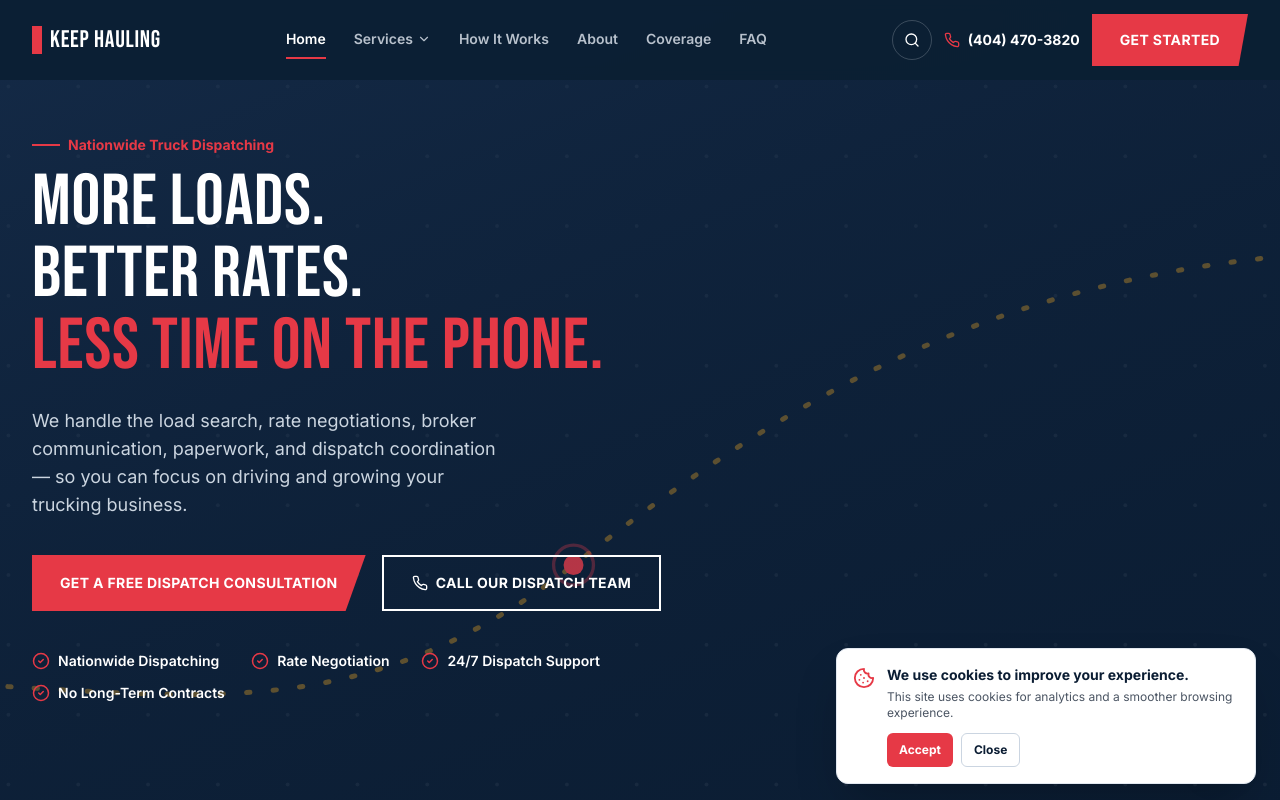
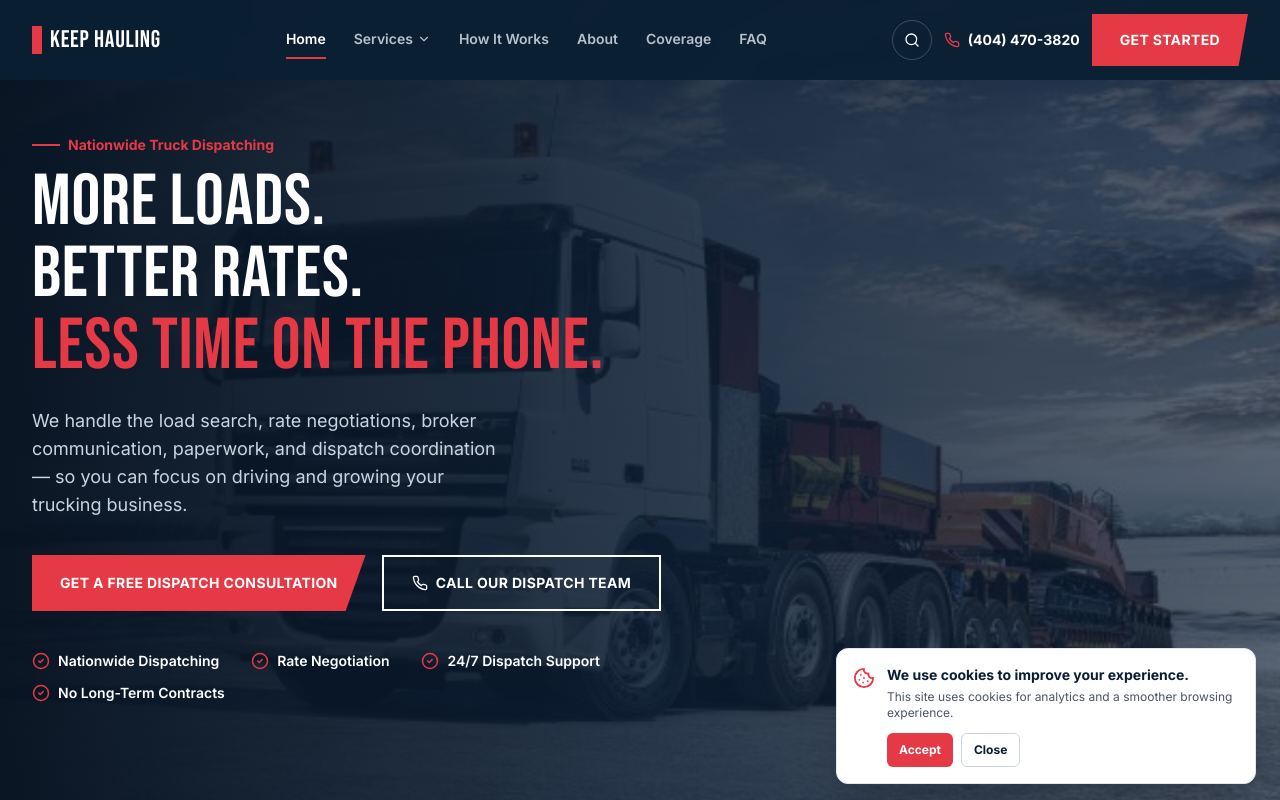
Before and after one commit to abdulbasit-25/BILAL-WEBSITE, a React (Vite) app: page / in a window 1280 px wide. Shown: the top 800 px of the page. Built offline with nearby package versions, Linux system fonts and the light colour scheme.

Commit message:
Update src/App.jsx

```diff
--- a/src/App.jsx
+++ b/src/App.jsx
@@ -1,4 +1,5 @@
 import React, { useState, useEffect, useRef, useMemo } from "react";
+import truckImage from "./assets/truck.jpg";
 import {
   Menu,
   X,
@@ -58,7 +59,7 @@ const CONFIG = {
   loadsBooked: "500+",
   statesCovered: "48",
   supportHours: "24/7",
-  siteUrl: "https://www.keephauling.example",
+  siteUrl: "https://www.keephauling.com",
   social: { facebook: "#", instagram: "#", linkedin: "#" },
 };
 
@@ -593,19 +594,25 @@ function useSEO(route) {
     document.documentElement.lang = "en";
     const base = route.split("/").slice(0, 2).join("/") || "/";
     const meta = SEO_META[base] || SEO_META["/"];
+    const canonicalUrl =
+      route === "/" ? CONFIG.siteUrl : `${CONFIG.siteUrl}/#${route}`;
     document.title = meta.title;
     setMeta("description", meta.description);
+    setMeta("robots", "index, follow");
     setMeta("og:title", meta.title, "property");
     setMeta("og:description", meta.description, "property");
     setMeta("og:type", "website", "property");
+    setMeta("og:site_name", CONFIG.companyName, "property");
+    setMeta("og:locale", "en_US", "property");
+    setMeta("og:url", canonicalUrl, "property");
     setMeta("twitter:card", "summary");
     setMeta("twitter:title", meta.title);
     setMeta("twitter:description", meta.description);
-    setLinkCanonical(`${CONFIG.siteUrl}/#${route}`);
+    setLinkCanonical(canonicalUrl);
 
     setJSONLD("ld-org", {
       "@context": "https://schema.org",
-      "@type": "LocalBusiness",
+      "@type": ["LocalBusiness", "ProfessionalService"],
       "@id": `${CONFIG.siteUrl}/#business`,
       name: CONFIG.companyName,
       description: SEO_META["/"].description,
@@ -613,13 +620,17 @@ function useSEO(route) {
       email: CONFIG.email,
       address: {
         "@type": "PostalAddress",
-        streetAddress: CONFIG.address,
+        streetAddress: "3500 Adams St, Apt 2S",
         addressLocality: CONFIG.city,
         addressRegion: CONFIG.state,
         postalCode: CONFIG.zip,
         addressCountry: "US",
       },
-      areaServed: "United States",
+      areaServed: {
+        "@type": "Country",
+        name: "United States",
+      },
+      serviceType: "Truck dispatching and freight management",
       url: CONFIG.siteUrl,
       priceRange: "$$",
     });
@@ -778,91 +789,45 @@ function RouteLink({
   );
 }
 
-/* Graphic hero backdrop used in place of stock photography — a dashed
-   route line with waypoint markers, echoing a dispatcher's route map. */
+/* Reusable truck image backdrop for hero and interior page headers. */
 function RouteBackdrop({ variant = "hero" }) {
-  const dim = variant === "hero" ? "0 0 1200 500" : "0 0 1200 320";
-  return (
-    <svg
-      viewBox={dim}
-      preserveAspectRatio="xMidYMid slice"
-      className="absolute inset-0 w-full h-full"
-      aria-hidden="true"
-    >
-      <defs>
-        <linearGradient id="rb-fade" x1="0" y1="0" x2="1" y2="1">
-          <stop offset="0%" stopColor={COLORS.steel} stopOpacity="0.55" />
-          <stop offset="100%" stopColor={COLORS.navy} stopOpacity="0" />
-        </linearGradient>
-      </defs>
-      {Array.from({ length: 14 }).map((_, r) =>
-        Array.from({ length: 30 }).map((_, c) => (
-          <circle
-            key={`${r}-${c}`}
-            cx={c * 42 + 10}
-            cy={r * 42 + 10}
-            r="1.2"
-            fill="rgba(255,255,255,0.06)"
-          />
-        )),
-      )}
-      <path
-        d="M -20 420 C 250 380, 380 480, 560 340 S 900 120, 1250 160"
-        fill="none"
-        stroke={COLORS.amber}
-        strokeOpacity="0.45"
-        strokeWidth="3"
-        strokeDasharray="2 14"
-        strokeLinecap="round"
+  return (
+    <div className="absolute inset-0" aria-hidden="true">
+      <img
+        src={truckImage}
+        alt=""
+        className="h-full w-full object-cover"
+        style={{ opacity: variant === "hero" ? 0.5 : 0.38 }}
       />
-      <circle cx="560" cy="340" r="6" fill={COLORS.red} />
-      <circle
-        cx="560"
-        cy="340"
-        r="12"
-        fill="none"
-        stroke={COLORS.red}
-        strokeOpacity="0.4"
-        strokeWidth="2"
+      <div
+        className="absolute inset-0"
+        style={{
+          background:
+            "linear-gradient(90deg, rgba(6,18,32,0.96) 0%, rgba(11,29,51,0.72) 52%, rgba(11,29,51,0.34) 100%)",
+        }}
       />
-      <circle cx="1120" cy="150" r="6" fill={COLORS.amber} />
-      <rect x="0" y="0" width="1200" height="500" fill="url(#rb-fade)" />
-    </svg>
-  );
-}
-
-/* Icon-forward panel used in place of a stock trailer photo — a
-   consistent, load-board-inspired treatment for each equipment type. */
+    </div>
+  );
+}
+
+/* Truck image panel used for equipment cards until dedicated photos are added. */
 function EquipmentPanel({ Icon, size = 40, className = "" }) {
   return (
     <div
       className={`relative flex items-center justify-center overflow-hidden ${className}`}
-      style={{
-        background: `linear-gradient(135deg, ${COLORS.steel} 0%, ${COLORS.navy} 100%)`,
-      }}
+      style={{ background: COLORS.navy }}
     >
-      <svg
-        className="absolute inset-0 w-full h-full opacity-20"
+      <img
+        src={truckImage}
+        alt="Truck used for freight dispatching"
+        className="absolute inset-0 h-full w-full object-cover"
+        style={{ opacity: 0.62 }}
+      />
+      <div
+        className="absolute inset-0"
+        style={{ background: "rgba(6,18,32,0.46)" }}
         aria-hidden="true"
-      >
-        <pattern
-          id="diag"
-          width="18"
-          height="18"
-          patternTransform="rotate(45)"
-          patternUnits="userSpaceOnUse"
-        >
-          <line
-            x1="0"
-            y1="0"
-            x2="0"
-            y2="18"
-            stroke={COLORS.amber}
-            strokeWidth="2"
-          />
-        </pattern>
-        <rect width="100%" height="100%" fill="url(#diag)" />
-      </svg>
+      />
       <Icon
         size={size}
         color={COLORS.white}
```
